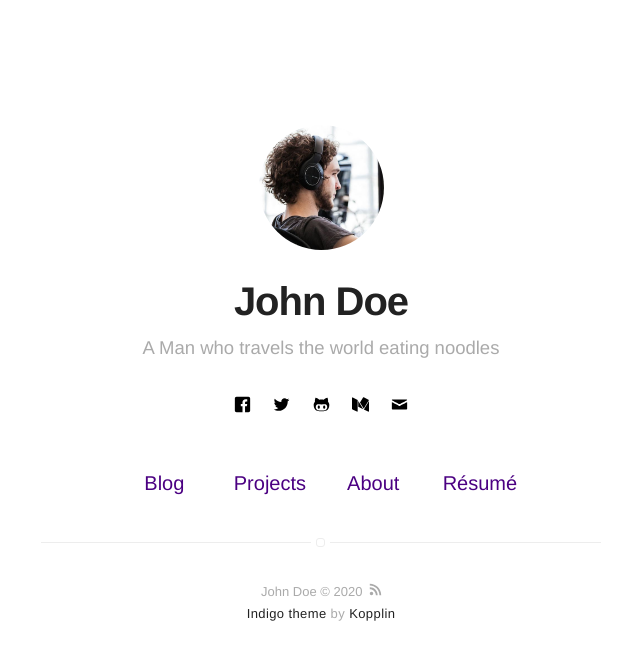
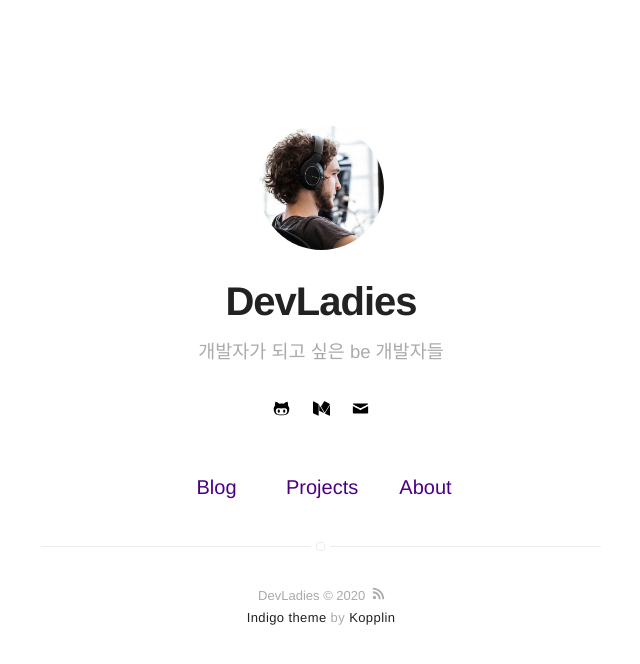
Before and after one commit to DevLadies/DevLadies.github.io, a Jekyll site: the page built from index.html, in a window 1280 px wide. Shown: the top 664 px of the page, without its empty margins (319-959 px from the left). Built offline with Jekyll 4.4.1, drawn with Linux system fonts in a browser that asks for light colours.

Commit message:
Update _config.yml

```diff
--- a/_config.yml
+++ b/_config.yml
@@ -1,9 +1,9 @@
 # main text of home
-name: John Doe
-bio: A Man who travels the world eating noodles
+name: DevLadies
+bio: 개발자가 되고 싶은 be 개발자들
 
 # twitter summary info
-description: A blog about technology and stuff related
+description:
 
 # if it's an external image, update below for true
 # better with square images
@@ -12,11 +12,11 @@ picture: assets/images/profile.jpg
 
 # If you want to include your resume, set to true
 # and specify source (external or local).
-resume: true
-resume-external: true
-resume-url: https://google.com/?q=my+resume
+resume: false
+resume-external: false
+# resume-url: https://google.com/?q=my+resume
 
-url: https://sergiokopplin.github.io/indigo
+# url: https://sergiokopplin.github.io/indigo
 # your url: https://USERNAME.github.io
 
 permalink: /:title/
@@ -34,8 +34,8 @@ disqus:
   categories: [blog, project] # only show disqus for posts that have these categories
 
 # if you don't have any of social below, comment the line
-facebook: myfacebook
-twitter: mytwitter
+# facebook: myfacebook
+# twitter: mytwitter
 # instagram: myinstagram
 # pinterest: mypinterest
 # linkedin: mylinkedin
@@ -53,18 +53,18 @@ medium: medium
 email: myemail@gmail.com
 
 authors:
-  johndoe:
-    name: John Doe
-    bio: A Man who travels the world eating noodles
+  yujin:
+    name: Yujin
+    bio:
     external-image: false
-    picture: assets/images/profile.jpg
-    twitter: johndoe
-  jamesfoster:
-    name: James Foster
-    bio: A Man who develops software with coffee
+    # picture: assets/images/profile.jpg
+    # twitter: johndoe
+  Ssu:
+    name: Sukyeong
+    bio:
     external-image: false
-    picture: assets/images/james.jpg
-    twitter: jamesfoster
+    # picture: assets/images/james.jpg
+    # twitter: jamesfoster
 
 # do you want a larger site? change the option below
 # options: [normal, large] | default: normal
```
